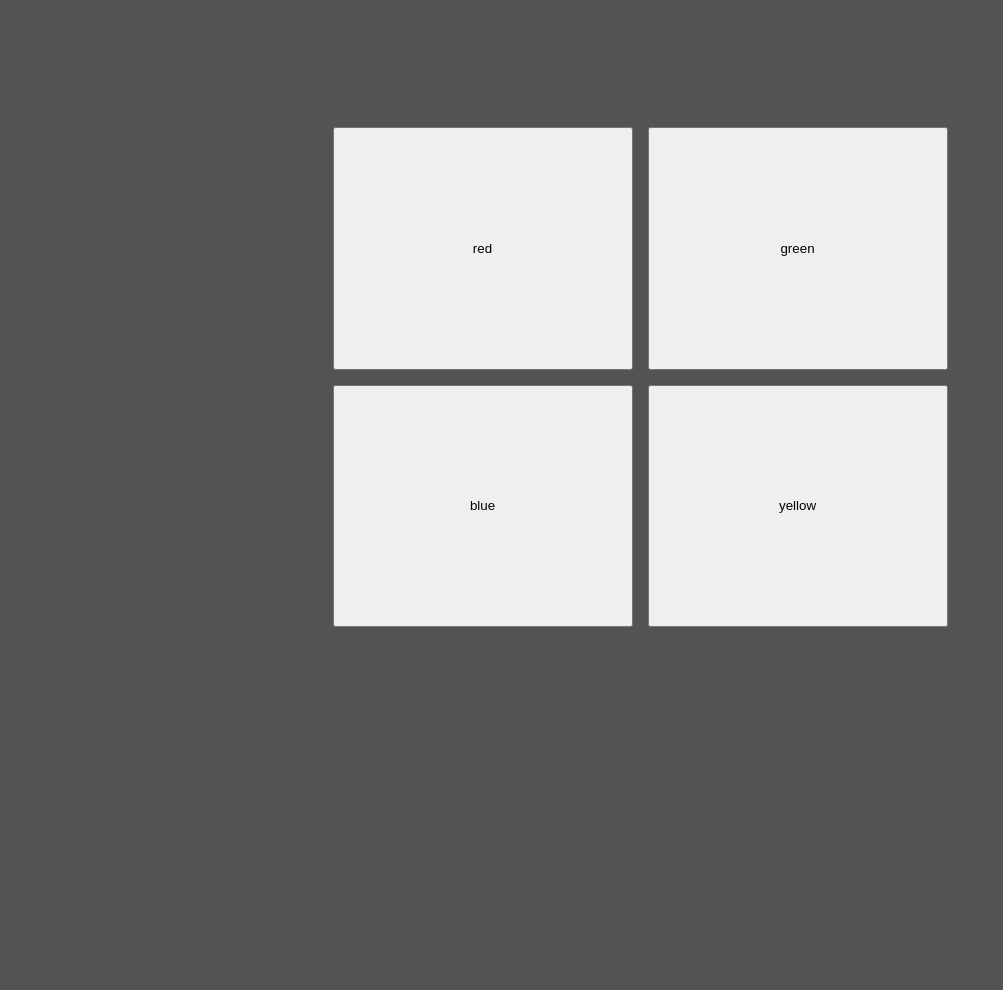
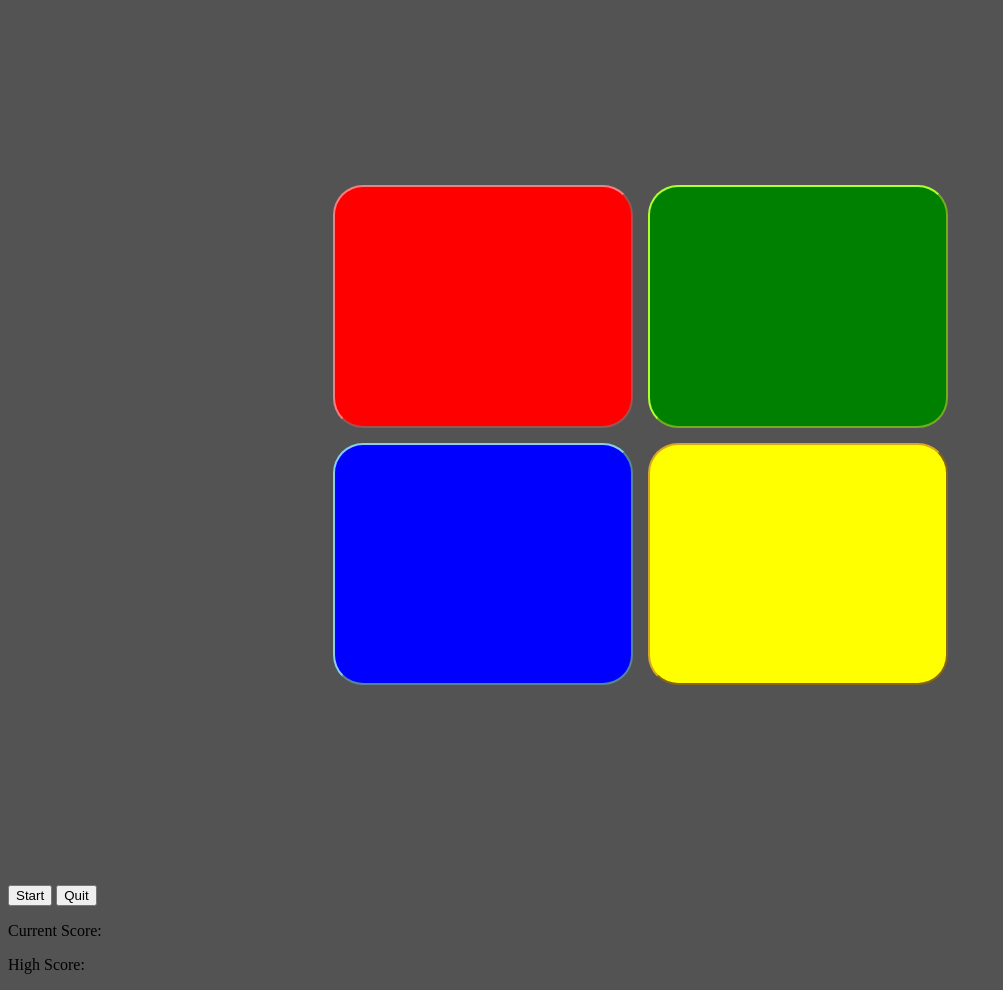
Before and after one commit to efrainenc/Project-1-Game, a plain HTML site: page index.html in a window 1280 px wide. Shown: the part 73-1063 px from the top of the page, without its empty margins (0-1003 px from the left). Before the commit the page ends 900 px from the top, so only its background shows below. Drawn offline with Linux system fonts and the light colour scheme.

Commit message:
Simon buttons styled, base menu items created

```diff
--- a/index.html
+++ b/index.html
@@ -9,11 +9,18 @@
     <title>Simon Says</title>
 </head>
 <body>
+    <h1>Simon Says!</h1>
     <div class="simon">
-        <button class="red">red</button>
-        <button class="green">green</button>
-        <button class="blue">blue</button>
-        <button class="yellow">yellow</button>
+        <button class="red"></button>
+        <button class="green"></button>
+        <button class="blue"></button>
+        <button class="yellow"></button>
+    </div>
+    <div class="menu">
+        <button class="start">Start</button>
+        <button class="quit">Quit</button>
+        <p>Current Score: </p>
+        <p>High Score: </p>
     </div>
 </body>
 </html>
--- a/style.css
+++ b/style.css
@@ -11,3 +11,23 @@ body{
     grid-column-gap: 15px;
     grid-row-gap: 15px;
 }
+.red{
+    background-color: red;
+    border-radius: 30px;
+    border-color: lightcoral;
+}
+.green{
+    background-color: green;
+    border-radius: 30px;
+    border-color: greenyellow;
+}
+.blue{
+    background-color: blue;
+    border-radius: 30px;
+    border-color: skyblue;
+}
+.yellow{
+    background-color: yellow;
+    border-radius: 30px;
+    border-color: goldenrod;
+}
```
